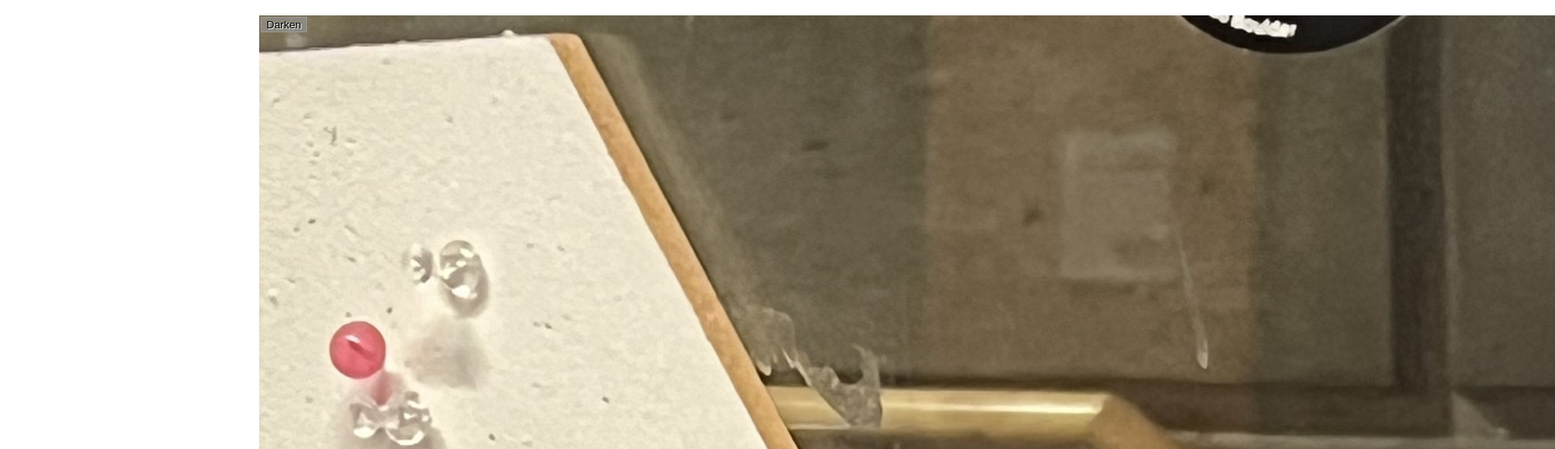
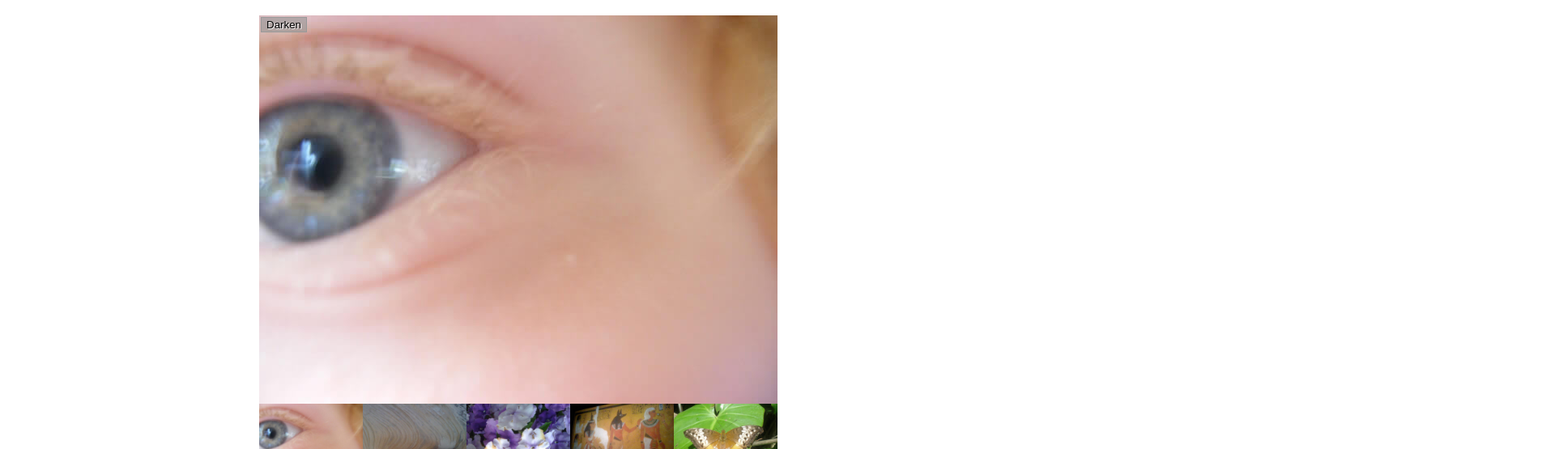
Before and after one commit to jebdvis/jebdvis.github.io, a plain HTML site: page wa/wa11/index.html in a window 1280 px wide. Shown: the part 61-616 px from the top of the page at 81% size, 1920 px wide, since content can reach past the window. Drawn offline with Linux system fonts and the light colour scheme.

Commit message:
Update index.html

```diff
--- a/wa/wa11/index.html
+++ b/wa/wa11/index.html
@@ -13,7 +13,7 @@
     <h1>Image gallery example</h1>
 
     <div class="full-img">
-      <img class="displayed-img" src="images/thumbnail_IMG_4184.jpg" alt="Closeup of a human eye">
+      <img class="displayed-img" src="images/pic1.jpg" alt="Closeup of a human eye">
       <div class="overlay"></div>
       <button class="dark">Darken</button>
     </div>
```
